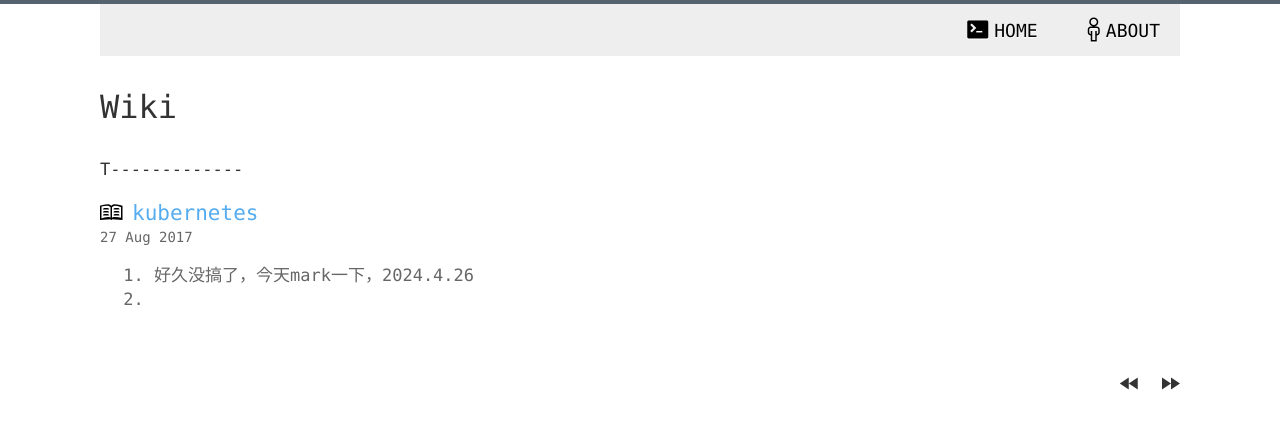
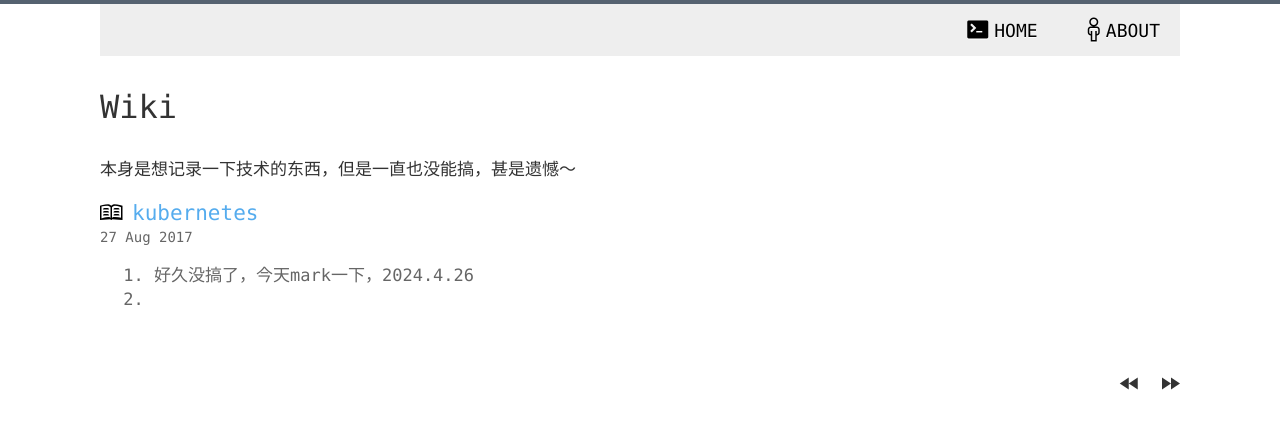
Before and after one commit to sxauyhz/sxauyhz.github.io, a Jekyll site: the page built from index.html, in a window 1280 px wide. Shown: the top 429 px of the page. Built offline with Jekyll 4.4.1, drawn with Linux system fonts in a browser that asks for light colours; the list of posts is cut into pages by our own code.

Commit message:
Update _config.yml

```diff
--- a/_config.yml
+++ b/_config.yml
@@ -1,10 +1,10 @@
 name: Wiki
 description: >
-    T-------------
+    本身是想记录一下技术的东西，但是一直也没能搞，甚是遗憾～
 about: >
     T.............
 master_repo: false
-url: "http://huizhao.ltd"
+url: "https://sxauyhz.github.io"
 markdown: kramdown
 highlighter: rouge
 
```
